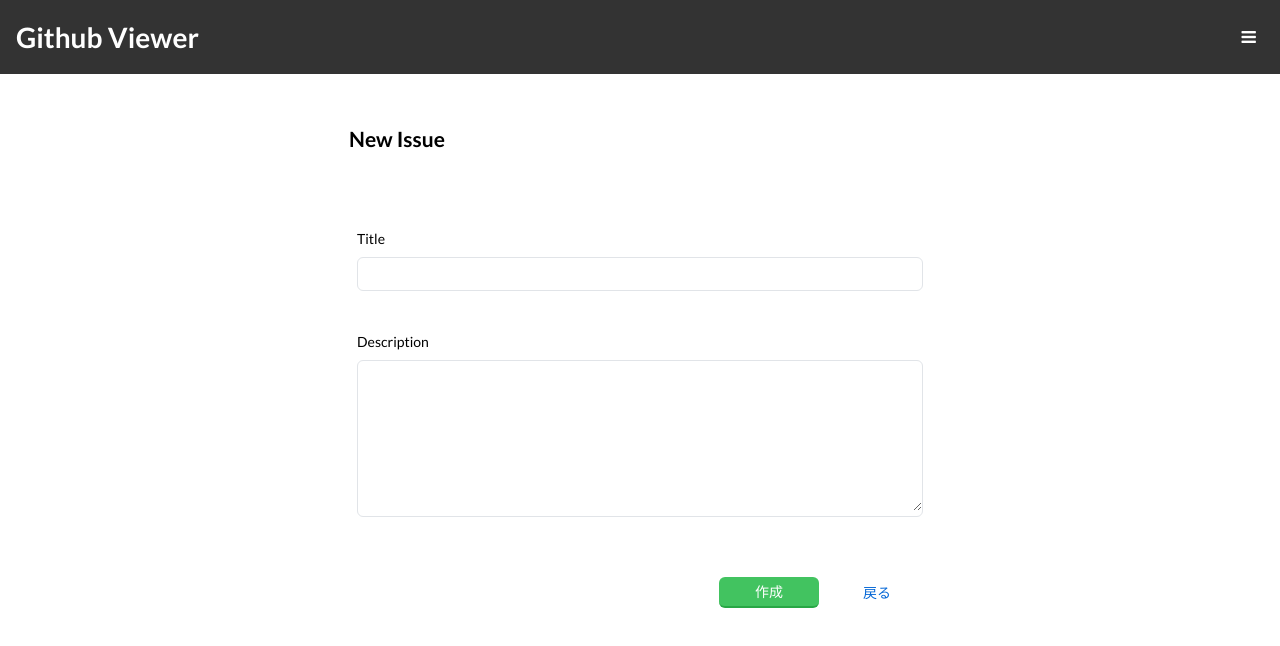
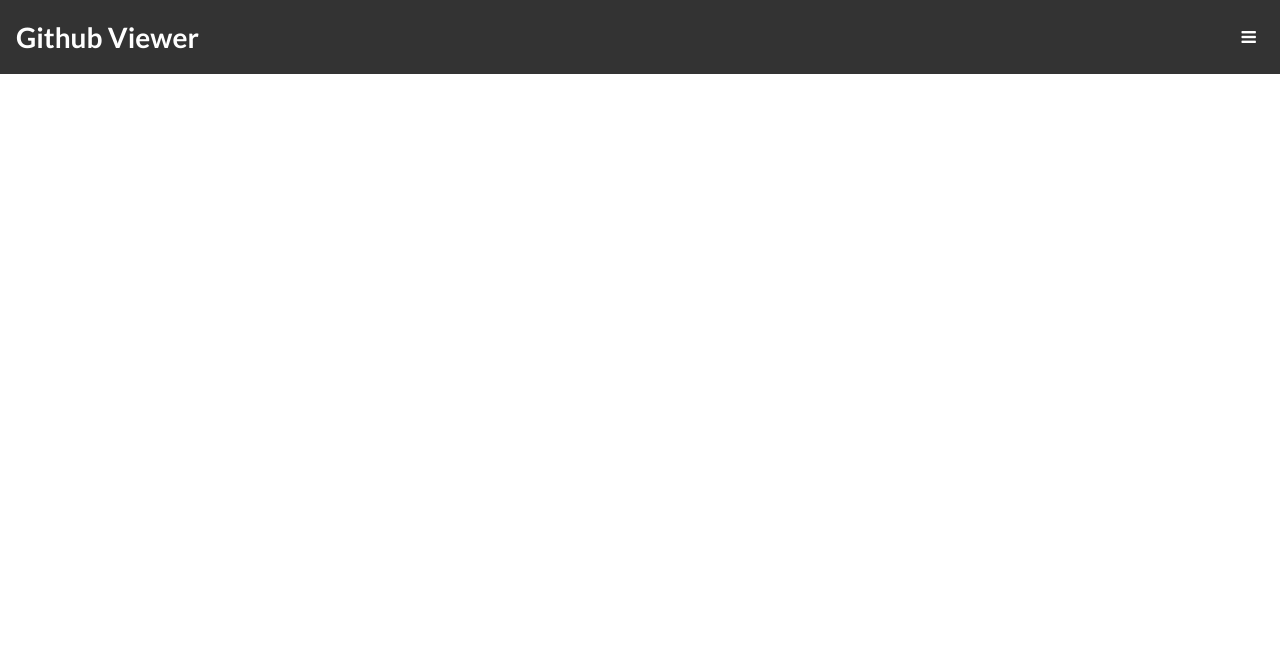
Before and after one commit to version1-workspace/ws-0500-redux-github-viewer, a React (Create React App) app: page /issue/new in a window 1280 px wide. Shown: the top 646 px of the page. Built offline with nearby package versions, Linux system fonts and the light colour scheme.

Commit message:
add fucntion to add issue

```diff
--- a/src/App.js
+++ b/src/App.js
@@ -5,7 +5,6 @@ import { GlobalStyle } from './styles'
 import Profile from './pages/Profile'
 import Index from './pages/Index'
 import Header from './components/organisms/Header'
-import IssueNew from './pages/issue/New'
 import Modal from './containers/Modal'
 
 const Container = styled.div``
@@ -23,9 +22,6 @@ const App = () => {
         <Header />
         <Content>
           <Switch>
-            <Route path="/issue/new">
-              <IssueNew />
-            </Route>
             <Route path="/profile">
               <Profile />
             </Route>
--- a/src/components/atoms/TextArea.js
+++ b/src/components/atoms/TextArea.js
@@ -1,4 +1,4 @@
-import React from 'react'
+import React, { useCallback } from 'react'
 import styled from 'styled-components'
 import PropTypes from 'prop-types'
 import { colors } from '../../styles/variable'
@@ -19,17 +19,31 @@ const TextArea = styled.textarea`
   width: 100%;
 `
 
-const TextAreaComponent = ({ value, placeholder }) => {
+const TextAreaComponent = ({ value, placeholder, onChange, onChangeText }) => {
+  const _onChange = useCallback(
+    (e) => {
+      if (onChange) {
+        onChange(e)
+      }
+
+      if (onChangeText) {
+        onChangeText(e.target.value)
+      }
+    },
+    [onChange, onChangeText]
+  )
   return (
     <Container>
-      <TextArea value={value} placeholder={placeholder} />
+      <TextArea value={value} placeholder={placeholder} onChange={_onChange} />
     </Container>
   )
 }
 
 TextAreaComponent.propTypes = {
   value: PropTypes.string,
-  placeholder: PropTypes.string
+  placeholder: PropTypes.string,
+  onChange: PropTypes.func,
+  onChangeText: PropTypes.func
 }
 
 export default TextAreaComponent
--- a/src/components/atoms/TextField.js
+++ b/src/components/atoms/TextField.js
@@ -1,4 +1,4 @@
-import React from 'react'
+import React, { useCallback } from 'react'
 import styled from 'styled-components'
 import PropTypes from 'prop-types'
 import { colors } from '../../styles/variable'
@@ -17,17 +17,37 @@ const TextField = styled.input`
   font-size: 1rem;
   width: 100%;
 `
-const TextFieldComponent = ({ value, placeholder }) => {
+const TextFieldComponent = ({ value, placeholder, onChange, onChangeText }) => {
+  const _onChange = useCallback(
+    (e) => {
+      if (onChange) {
+        onChange(e)
+      }
+
+      if (onChangeText) {
+        onChangeText(e.target.value)
+      }
+    },
+    [onChange, onChangeText]
+  )
+
   return (
     <Container className="text-field-container">
-      <TextField type="input" value={value} placeholder={placeholder} />
+      <TextField
+        type="input"
+        value={value}
+        placeholder={placeholder}
+        onChange={_onChange}
+      />
     </Container>
   )
 }
 
 TextFieldComponent.propTypes = {
   value: PropTypes.string,
-  placeholder: PropTypes.string
+  placeholder: PropTypes.string,
+  onChange: PropTypes.func,
+  onChangeText: PropTypes.func
 }
 
 export default TextFieldComponent
--- /dev/null
+++ b/src/components/organisms/IssueItem.js
@@ -0,0 +1,30 @@
+import React from 'react'
+import PropTypes from 'prop-types'
+import dayjs from 'dayjs'
+
+const IssueItem = ({ issue }) => {
+  const { id, title, status, assignee, createdAt, updatedAt } = issue
+  return (
+    <tr key={id}>
+      <td>
+        <input type="checkbox" />
+      </td>
+      <td className="outline">{title}</td>
+      <td>
+        <select value={status}>
+          <option value="0">Open</option>
+          <option value="1">Close</option>
+        </select>
+      </td>
+      <td>{assignee}</td>
+      <td>{dayjs(createdAt).format('MM-DD-YYYY')}</td>
+      <td>{dayjs(updatedAt).format('MM-DD-YYYY')}</td>
+    </tr>
+  )
+}
+
+IssueItem.propTypes = {
+  issue: PropTypes.object
+}
+
+export default IssueItem
--- a/src/components/organisms/Modal.js
+++ b/src/components/organisms/Modal.js
@@ -8,6 +8,8 @@ const customStyles = {
     margin: 'auto'
   }
 }
+
+Modal.setAppElement('#root')
 
 const ModalContainer = ({ show, component }) => {
   if (!show) {
@@ -22,7 +24,7 @@ const ModalContainer = ({ show, component }) => {
 
 ModalContainer.propTypes = {
   show: PropTypes.bool,
-  component: PropTypes.func
+  component: PropTypes.object
 }
 
 export default ModalContainer
--- a/src/components/templates/NewIssue.js
+++ b/src/components/templates/NewIssue.js
@@ -1,10 +1,11 @@
-import React from 'react'
+import React, { useState, useCallback } from 'react'
 import PropTypes from 'prop-types'
 import styled from 'styled-components'
 import TextField from '../../components/atoms/TextField'
 import TextArea from '../../components/atoms/TextArea'
 import Button from '../../components/atoms/Button'
 import LabelButton from '../../components/atoms/LabelButton'
+import { colors } from '../../styles/variable'
 
 const Container = styled.div`
   max-width: 598px;
@@ -24,6 +25,7 @@ const Title = styled.h2`
 
 const Form = styled.div`
   padding: 32px 0;
+  padding-bottom: 16px;
 `
 const Field = styled.div`
   padding: 16px;
@@ -32,6 +34,19 @@ const Label = styled.label`
   display: block;
   padding: 8px 0;
 `
+
+const MessageContainer = styled.div`
+  padding: 16px;
+  min-height: 100px;
+`
+
+const ErrorMessage = styled.p`
+  color: ${colors.danger};
+  background: #d73a4959;
+  padding: 8px;
+  border-radius: 6px;
+`
+
 const Footer = styled.div`
   display: flex;
   align-items: center;
@@ -39,22 +54,62 @@ const Footer = styled.div`
   padding: 8px;
 `
 
-const NewIssue = ({ onSubmit, onClose }) => {
+const NewIssue = ({ user, onSubmit, onClose }) => {
+  const [validationError, setValidationError] = useState('')
+  const [title, setTitle] = useState('')
+  const [description, setDescription] = useState('')
+
+  const _onSubmit = useCallback(() => {
+    if (!title) {
+      setValidationError('タイトルを入力してください')
+      return
+    }
+
+    if (!description) {
+      setValidationError('説明を入力してください')
+      return
+    }
+
+    const now = new Date()
+    onSubmit({
+      issue: {
+        title,
+        description,
+        assignee: user.name,
+        createdAt: now,
+        updatedAt: now
+      }
+    })
+  }, [user, title, description, onSubmit, setValidationError])
+
   return (
     <Container>
-      <Title>New Issue</Title>
+      <Title>Issueを追加</Title>
       <Form>
         <Field>
-          <Label>Title</Label>
-          <TextField />
+          <Label>タイトル</Label>
+          <TextField
+            value={title}
+            placeholder="タイトルを入力してください"
+            onChangeText={setTitle}
+          />
         </Field>
         <Field>
-          <Label>Description</Label>
-          <TextArea />
+          <Label>説明</Label>
+          <TextArea
+            value={description}
+            placeholder="説明を入力してください"
+            onChangeText={setDescription}
+          />
         </Field>
       </Form>
+      <MessageContainer>
+        {validationError && <ErrorMessage>{validationError}</ErrorMessage>}
+      </MessageContainer>
       <Footer>
-        <Button type={onSubmit}>作成</Button>
+        <Button type="primary" onClick={_onSubmit}>
+          作成
+        </Button>
         <LabelButton onClick={onClose}>閉じる</LabelButton>
       </Footer>
     </Container>
@@ -62,6 +117,7 @@ const NewIssue = ({ onSubmit, onClose }) => {
 }
 
 NewIssue.propTypes = {
+  user: PropTypes.object,
   onSubmit: PropTypes.func,
   onClose: PropTypes.func
 }
--- a/src/containers/IssueTab.js
+++ b/src/containers/IssueTab.js
@@ -3,9 +3,10 @@ import { connect } from 'react-redux'
 import IssueTab from '../components/templates/Issue'
 import { actionCreators } from '../actions'
 
-const mapStateToProps = ({ issue }) => {
+const mapStateToProps = ({ user, issue }) => {
   return {
-    data: issue.data
+    data: issue.data,
+    user
   }
 }
 
--- a/src/pages/issue/New.js
+++ /dev/null
@@ -1,70 +0,0 @@
-import React from 'react'
-import { useHistory } from 'react-router-dom'
-import PropTypes from 'prop-types'
-import styled from 'styled-components'
-import TextField from '../../components/atoms/TextField'
-import TextArea from '../../components/atoms/TextArea'
-import Button from '../../components/atoms/Button'
-import LabelButton from '../../components/atoms/LabelButton'
-
-const Container = styled.div`
-  max-width: 598px;
-  margin: auto;
-  a {
-    width: auto;
-  }
-
-  textarea {
-    min-height: 150px;
-  }
-`
-
-const Title = styled.h2`
-  padding: 0 8px;
-`
-
-const Form = styled.div`
-  padding: 32px 0;
-`
-const Field = styled.div`
-  padding: 16px;
-`
-const Label = styled.label`
-  display: block;
-  padding: 8px 0;
-`
-const Footer = styled.div`
-  display: flex;
-  align-items: center;
-  justify-content: flex-end;
-  padding: 8px;
-`
-
-const IssueNew = (props) => {
-  const history = useHistory()
-  return (
-    <Container>
-      <Title>New Issue</Title>
-      <Form>
-        <Field>
-          <Label>Title</Label>
-          <TextField />
-        </Field>
-        <Field>
-          <Label>Description</Label>
-          <TextArea />
-        </Field>
-      </Form>
-      <Footer>
-        <Button type="primary">作成</Button>
-        <LabelButton onClick={history.goBack}>戻る</LabelButton>
-      </Footer>
-    </Container>
-  )
-}
-
-IssueNew.propTypes = {
-  history: PropTypes.object
-}
-
-export default IssueNew
--- a/src/reducers/issue.js
+++ b/src/reducers/issue.js
@@ -1,34 +1,32 @@
+import { ISSUE_ADD, ISSUE_REMOVE, ISSUE_UPDATE } from '../actions'
+
 const initialState = {
-  data: {
-    1: {
-      id: 1,
-      title: 'Issue 1',
-      status: 0,
-      assignee: 'jjoo',
-      createdAt: new Date(),
-      updatedAt: new Date()
-    },
-    2: {
-      id: 2,
-      title: 'Issue 2',
-      status: 1,
-      assignee: 'jjoo',
-      createdAt: new Date(),
-      updatedAt: new Date()
-    },
-    3: {
-      id: 3,
-      title: 'Issue 3',
-      status: 0,
-      assignee: 'jjoo',
-      createdAt: new Date(),
-      updatedAt: new Date()
-    }
+  index: 0,
+  data: {}
+}
+
+const reducer = (state = initialState, action) => {
+  const { index, data } = state
+  const { issue } = action.payload || {}
+  const newData = { ...state.data }
+  switch (action.type) {
+    case ISSUE_ADD:
+      newData[index + 1] = issue
+      return { ...state, index: index + 1, data: newData }
+    case ISSUE_UPDATE:
+      return {
+        ...state,
+        data: { ...data, [issue.id]: issue }
+      }
+    case ISSUE_REMOVE:
+      delete newData[issue.id]
+      return {
+        ...state,
+        data: newData
+      }
+    default:
+      return state
   }
 }
 
-const reducer = (state = initialState, action) => {
-  return state
-}
-
 export default reducer
```
Also changed, not shown: src/components/templates/Issue.js (+16 -24 lines).
